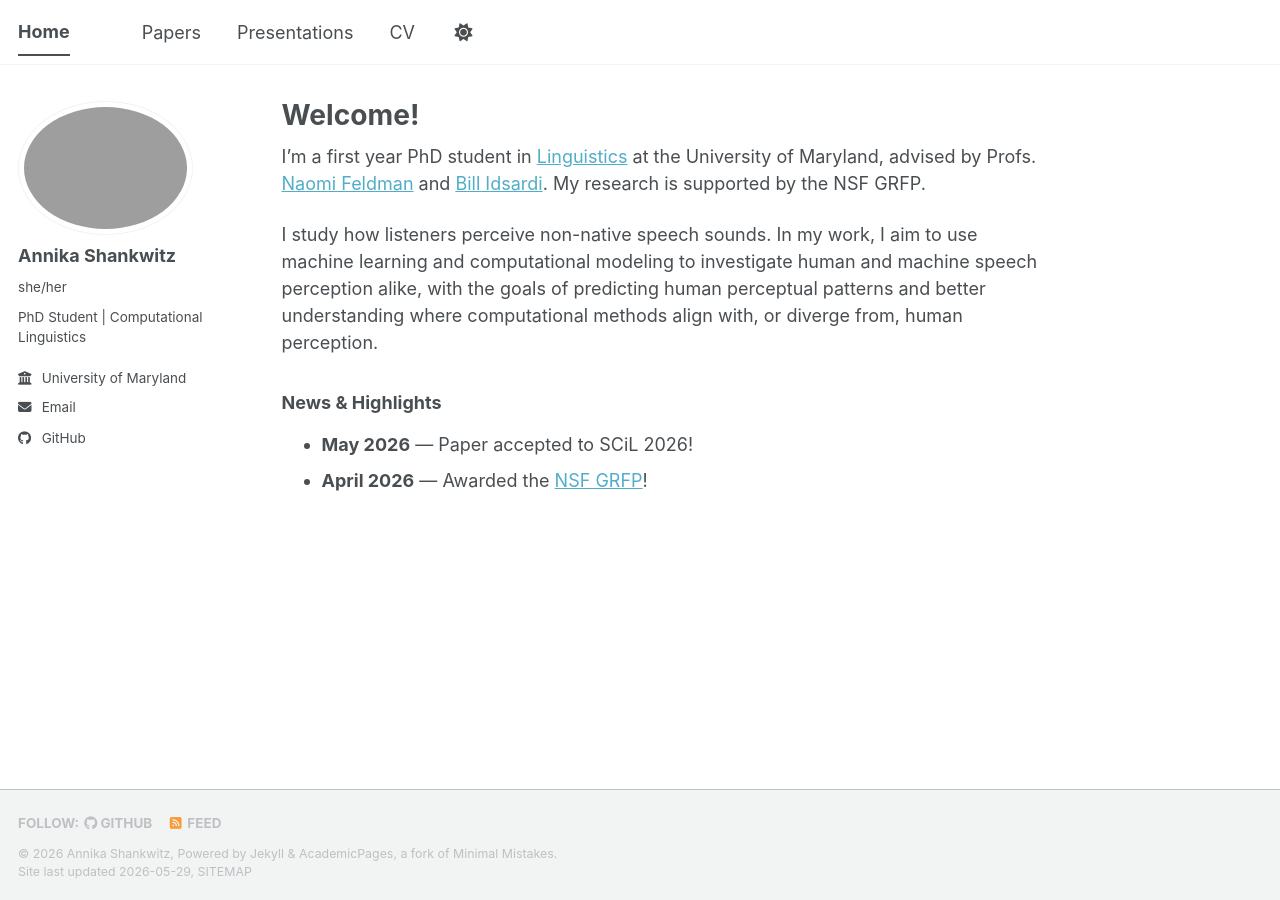
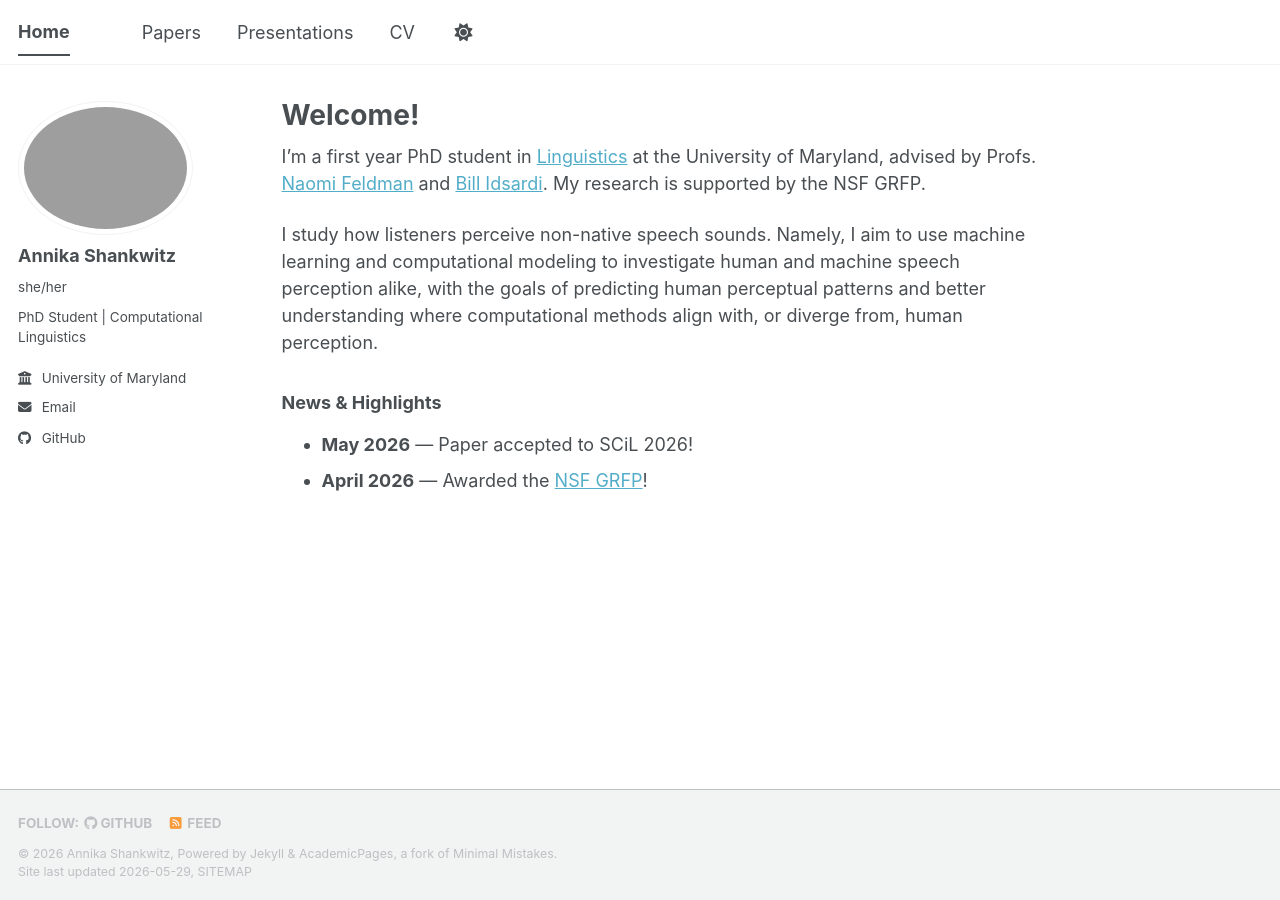
Before and after one commit to its-Annika/its-Annika.github.io, a Jekyll site: the page built from _pages/about.md, in a window 1280 px wide. Built offline with Jekyll 4.4.1, drawn with Linux system fonts in a browser that asks for light colours; a script bundle is joined from its source files by our own code; library files that are not in the unit come from our copies.

Commit message:
Update about.md

```diff
--- a/_pages/about.md
+++ b/_pages/about.md
@@ -9,7 +9,7 @@ redirect_from:
 
 I'm a first year PhD student in [Linguistics](https://linguistics.umd.edu/) at the University of Maryland, advised by Profs. [Naomi Feldman](https://users.umiacs.umd.edu/~nhf/) and [Bill Idsardi](https://wjidsardi.net/). My research is supported by the NSF GRFP.
 
-I study how listeners perceive non-native speech sounds. In my work, I aim to use machine learning and computational modeling to investigate human and machine speech perception alike, with the goals of predicting human perceptual patterns and better understanding where computational methods align with, or diverge from, human perception.
+I study how listeners perceive non-native speech sounds. Namely, I aim to use machine learning and computational modeling to investigate human and machine speech perception alike, with the goals of predicting human perceptual patterns and better understanding where computational methods align with, or diverge from, human perception.
 
 
 ### News & Highlights
```
